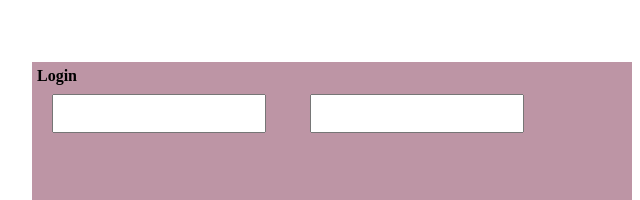
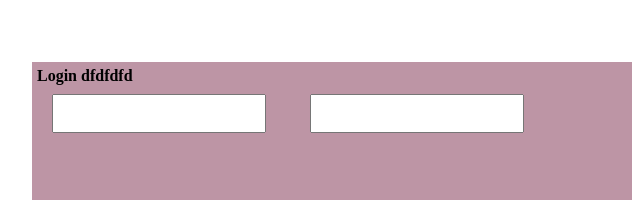
Before and after one commit to Iyad-Alkhalil/css-test, a plain HTML site: page index.html in a window 1280 px wide. Shown: the part 246-446 px from the top of the page, 316-956 px from the left. Drawn offline with Linux system fonts and the light colour scheme.

Commit message:
calnche login label

```diff
--- a/index.html
+++ b/index.html
@@ -9,7 +9,7 @@
 </head>
 <body>
     <div class="login-box" id="login-box">
-        <span>Login</span>
+        <span>Login dfdfdfd</span>
         <input type="text" name="username" id="username">
         <input type="password" name="password" id="password">
         <button type="submit" id="submit">log in</button>
```
